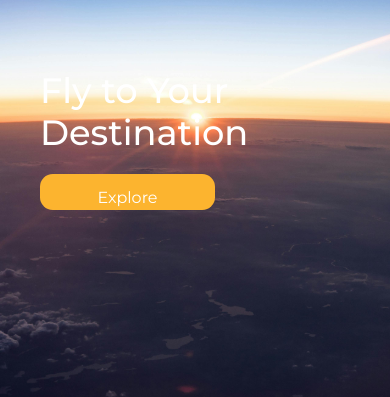
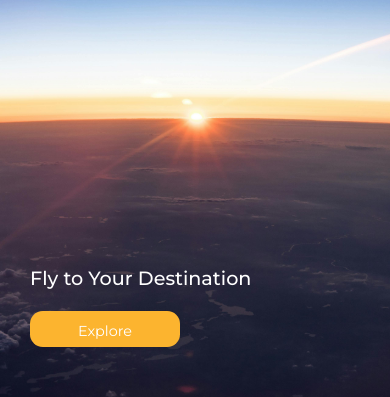
Before and after one commit to ShahmirYousaf/JourneyGenie, a React (Create React App) app in the folder frontend/: page /Recommendation/Booking in a window 390 px wide. Shown: the part 200-597 px from the top of the page. Built offline with nearby package versions, Linux system fonts and the light colour scheme; no server answers.

Commit message:
Booking Page's Media Queries added

```diff
--- a/frontend/src/App.js
+++ b/frontend/src/App.js
@@ -73,6 +73,8 @@ const App = () => {
       </Routes>
     </Router>
 
+    // <Booking/>
+
 
 
   );
--- a/frontend/src/Pages/Booking/booking.css
+++ b/frontend/src/Pages/Booking/booking.css
@@ -1,7 +1,6 @@
 .booking-container {
   width: 100%;
   margin: 0 auto;
-
 }
 
 .hero-section {
@@ -12,6 +11,8 @@
   height: 100vh;
   display: flex;
   justify-content: left;
+  /* align-items: center; */
+  flex-direction: column;
 }
 
 .background-image {
@@ -48,7 +49,6 @@
   color: #fcb42f;
   text-align: center;
 }
-
 
 .text-content {
   margin-top: 250px;
@@ -100,8 +100,7 @@
 .tour-packages {
   display: flex;
   flex-wrap: wrap;
-  justify-content: center; /* Center items horizontally */
-
+  justify-content: center;
 }
 
 .tour-package {
@@ -109,16 +108,18 @@
   margin-top: 90px;
   margin-bottom: 50px;
   display: flex;
+  flex-direction: row; /* Default to row direction */
   border-color: rgb(233, 241, 248);
   background-color: white;
   border: 1px solid #ddd;
   border-radius: 10px;
   overflow: hidden;
-  box-shadow: 0 4px 8px rgba(0, 0, 0, 0.1); /* Add box shadow */
-  transition: transform 0.3s ease; /* Add transition for pop-up effect */
+  box-shadow: 0 4px 8px rgba(0, 0, 0, 0.1);
+  transition: transform 0.3s ease;
 }
+
 .tour-package:hover {
-  transform: translateY(-5px); /* Move package upward on hover */
+  transform: translateY(-5px);
 }
 
 .package-details {
@@ -164,3 +165,67 @@
   background-color: #0056b3;
   transform: scale(1.05);
 }
+
+/* Media Queries */
+@media (max-width: 1200px) {
+  .tourSearch {
+    width: 50%;
+  }
+  .text-content h1 {
+    font-size: 2rem;
+  }
+}
+
+@media (max-width: 768px) {
+  .hero-section {
+    justify-content: center; /* Center items vertically on smaller screens */
+  }
+  .tourSearch {
+    width: 70%;
+  }
+  .text-content {
+    margin-top: 200px;
+  }
+  .text-content h1 {
+    font-size: 1.8rem;
+  }
+  .tour-package {
+    flex-direction: column; /* Stack tour package elements vertically */
+  }
+  .tour-image-container {
+    flex: none;
+    width: 100%;
+    height: auto;
+  }
+  .package-details {
+    flex: none;
+    width: 100%;
+  }
+}
+
+@media (max-width: 480px) {
+  .tourSearch {
+    width: 90%;
+  }
+  .text-content {
+    margin-top: 150px;
+    padding-left: 10px;
+  }
+  .text-content h1 {
+    font-size: 1.2rem;
+  }
+  .explore-button {
+    padding: 10px 20px;
+    font-size: 0.9rem;
+    width: 150px;
+  }
+  .tour-package {
+    width: 95%;
+    margin-top: 50px;
+  }
+  .book-now-button {
+    padding: 8px 10px;
+    font-size: 0.9rem;
+    width: 100%;
+  }
+}
```
